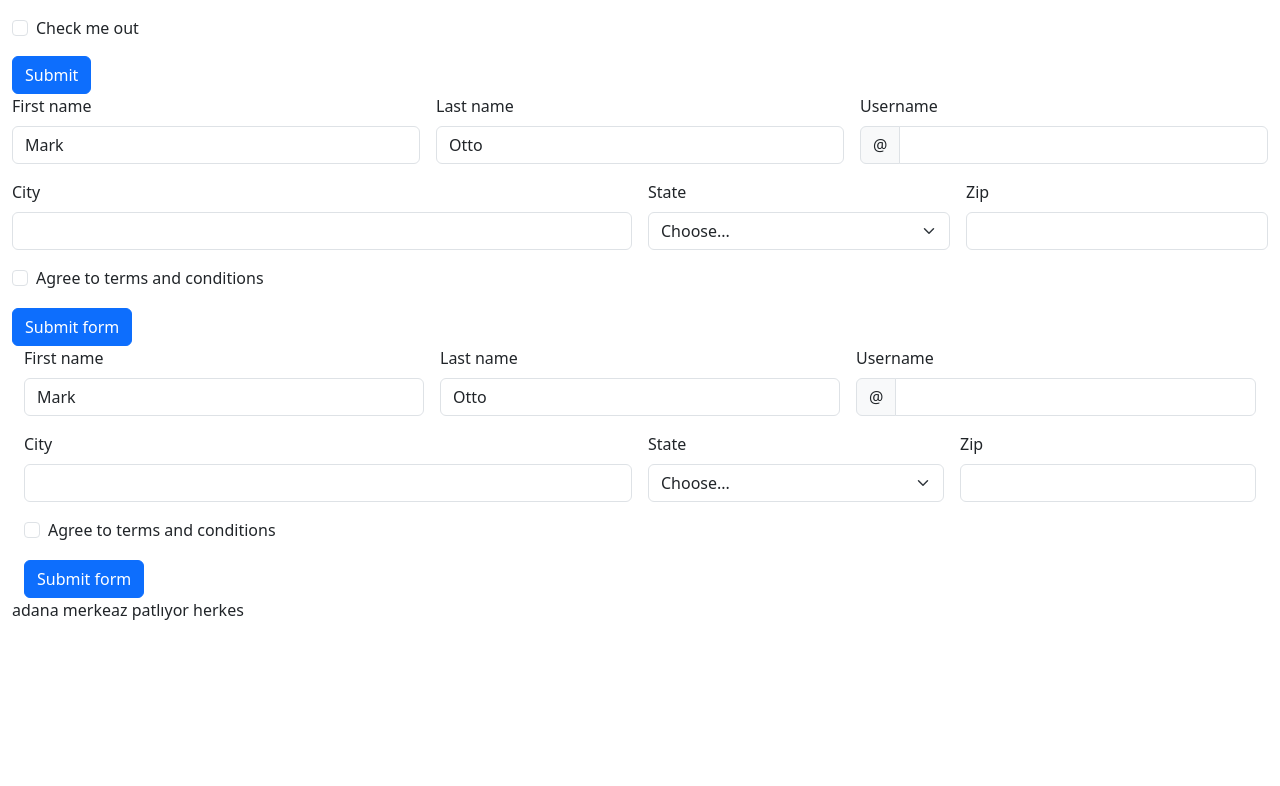
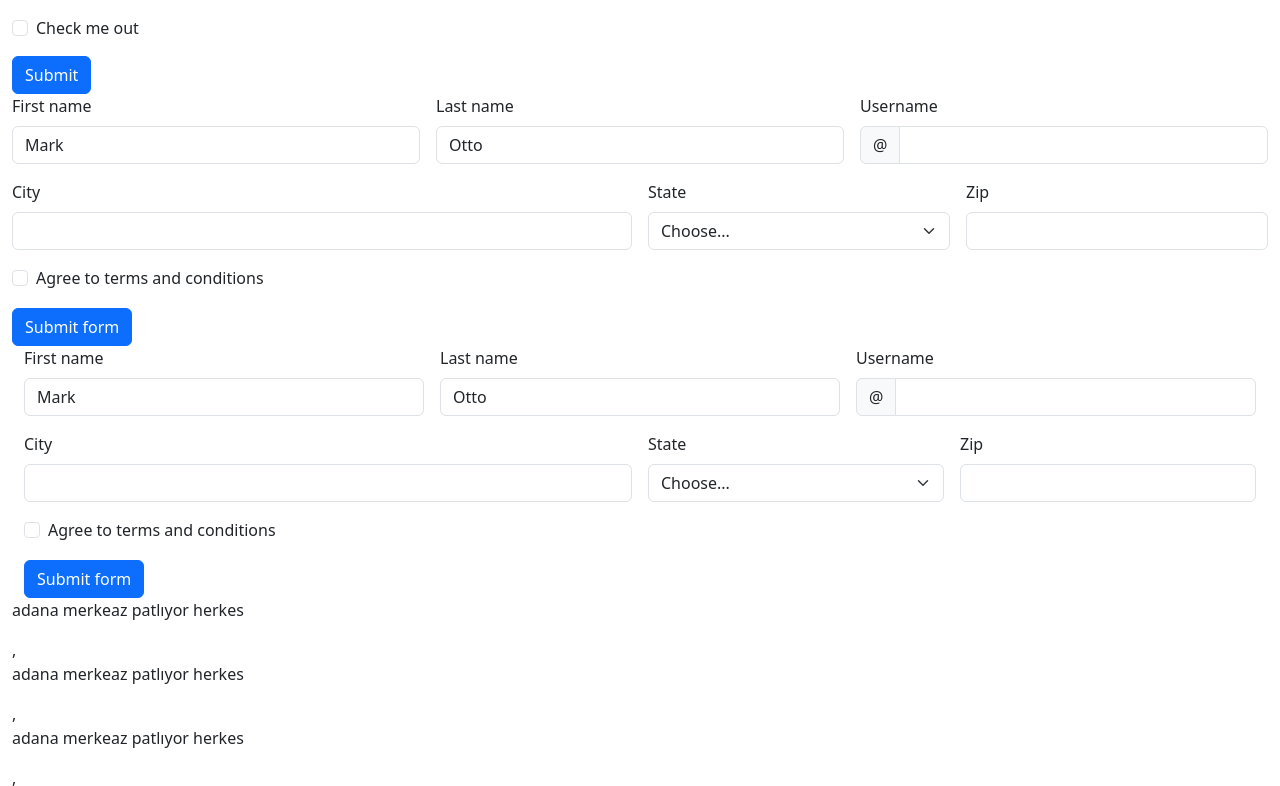
Before and after one commit to selimcangursuu/github.test, a plain HTML site: page index.html in a window 1280 px wide. Shown: the part 438-1224 px from the top of the page. Before the commit the page ends 1076 px from the top, so only its background shows below. Drawn offline with nearby package versions, Linux system fonts and the light colour scheme.

Commit message:
Update index.html

```diff
--- a/index.html
+++ b/index.html
@@ -244,6 +244,8 @@
 </form>
         </div>
     </div>
-        <p>adana merkeaz patlıyor herkes</p>
+        <p>adana merkeaz patlıyor herkes</p>,
+            <p>adana merkeaz patlıyor herkes</p>,
+            <p>adana merkeaz patlıyor herkes</p>,
 </body>
 </html>
```
